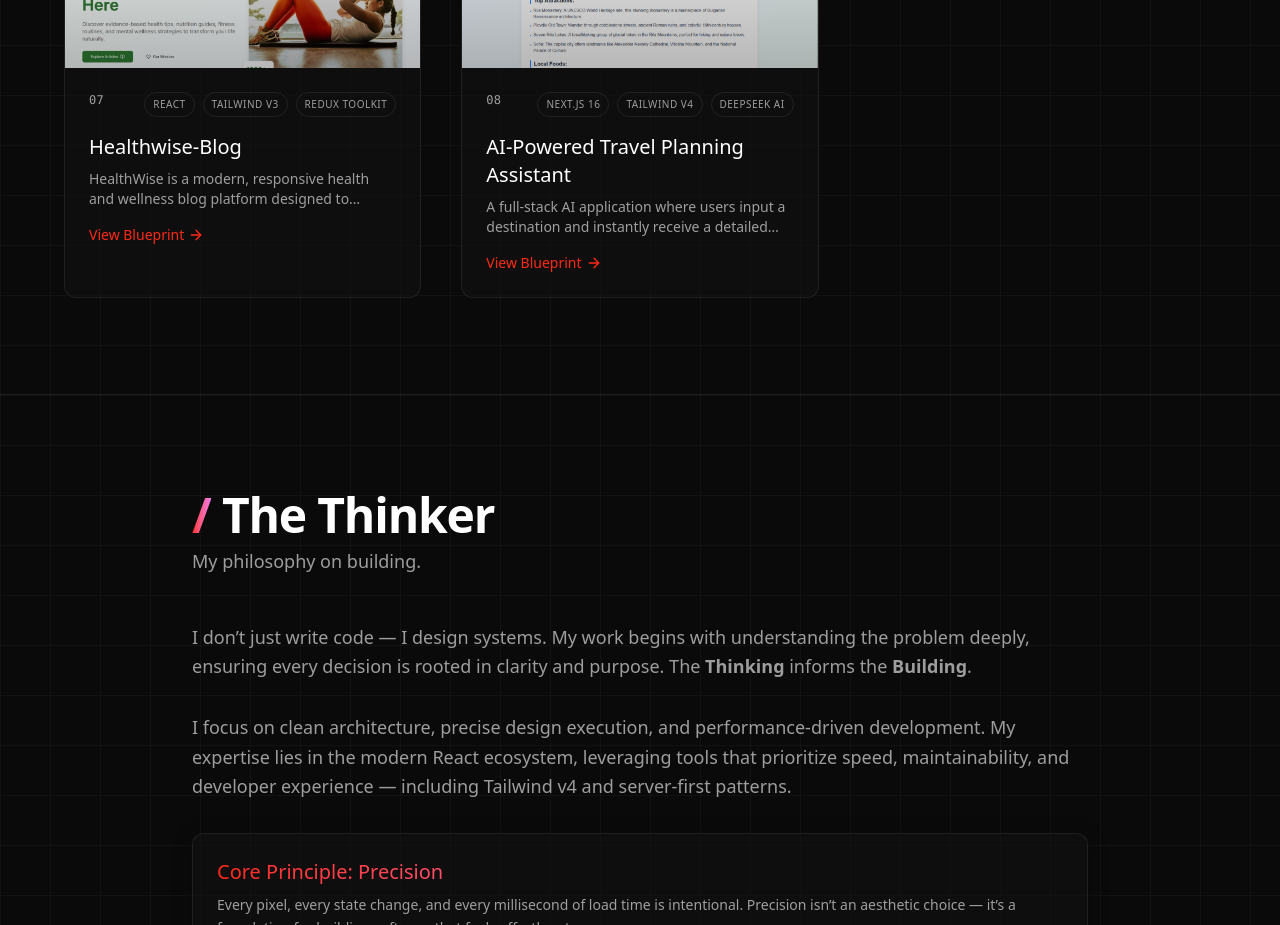
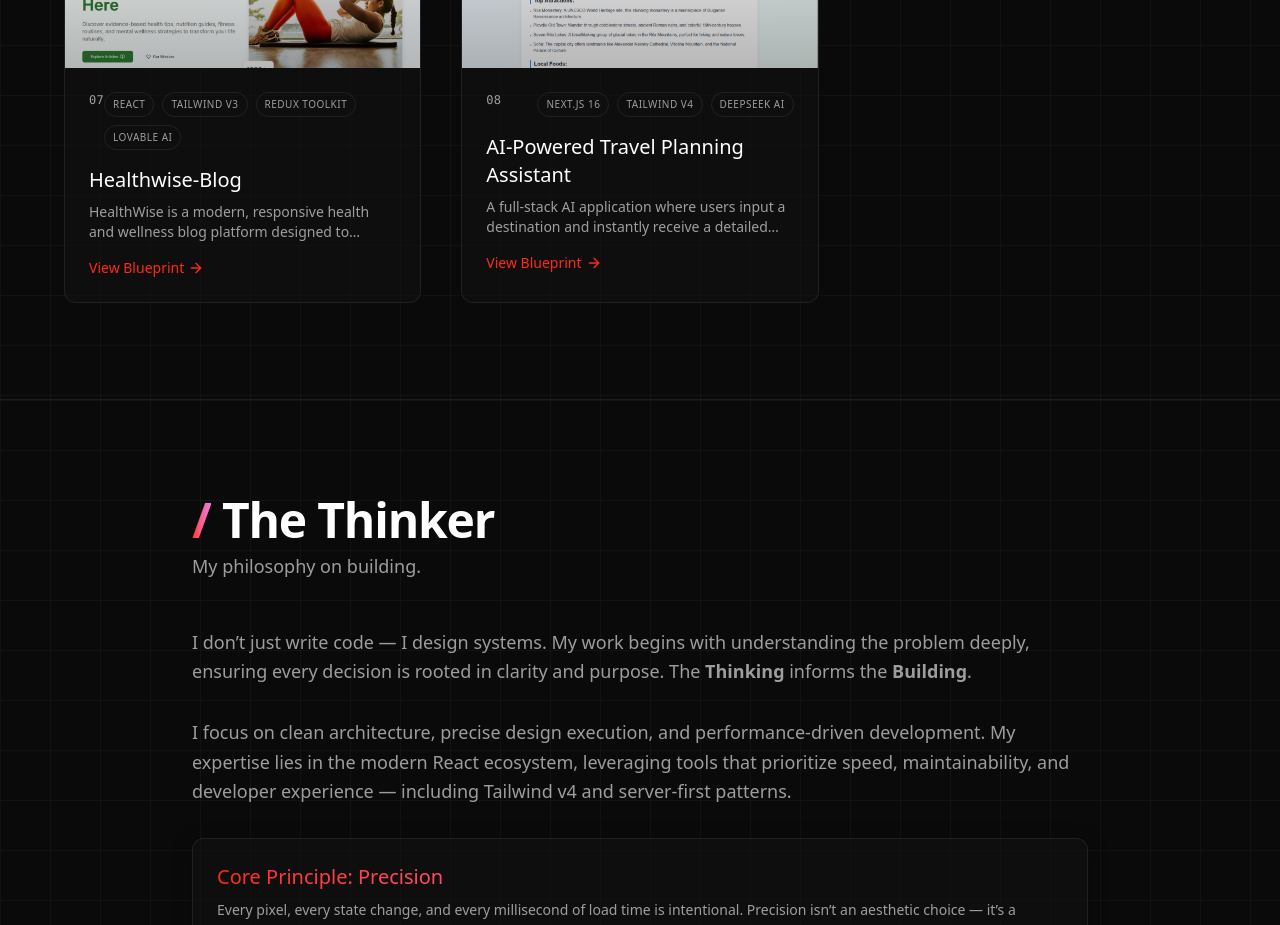
Before and after one commit to ozi-Shalom2333/Ozioma.dev, a React (Vite) app: page / in a window 1280 px wide. Shown: the part 2080-3005 px from the top of the page. Built offline with nearby package versions, Linux system fonts and the light colour scheme.

Commit message:
updated project date for healthwise

```diff
--- a/src/data/projects.js
+++ b/src/data/projects.js
@@ -292,7 +292,7 @@ export const projectsData = [
     id: 7,
     title: "Healthwise-Blog",
     category: "Web-App",
-    tech: ["React", "Tailwind V3", "Redux Toolkit"],
+    tech: ["React", "Tailwind V3", "Redux Toolkit", "Lovable AI"],
     desc: "HealthWise is a modern, responsive health and wellness blog platform designed to empower users on their journey to better living.",
     image: "/assets/wellness.webp",
 
@@ -326,7 +326,8 @@ export const projectsData = [
 
       challenges: [
         "Managing global state cleanly",
-        "Ensuring fast load times for content-heavy pages"
+        "Ensuring fast load times for content-heavy pages",
+        "Reforming Ai generated code to fit best and mordern practices and tools"
       ],
 
       solutions: [
```
